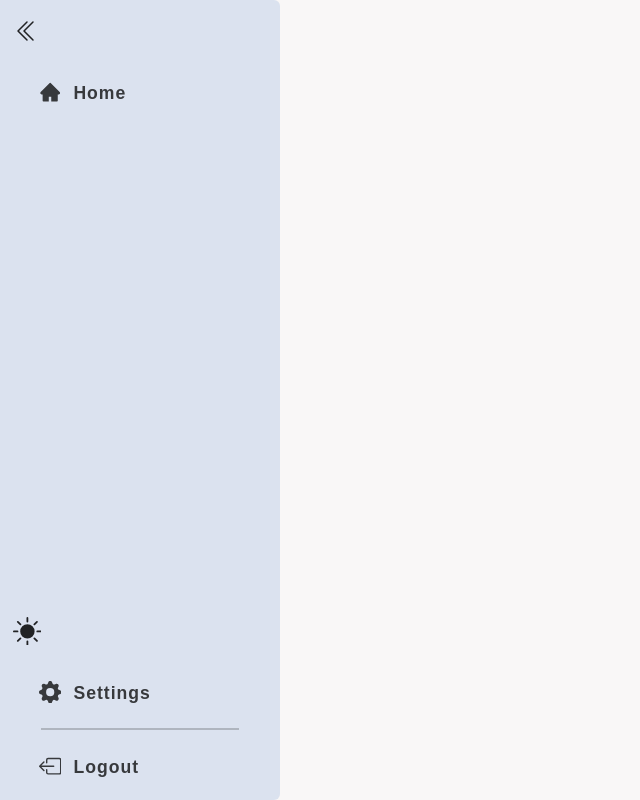
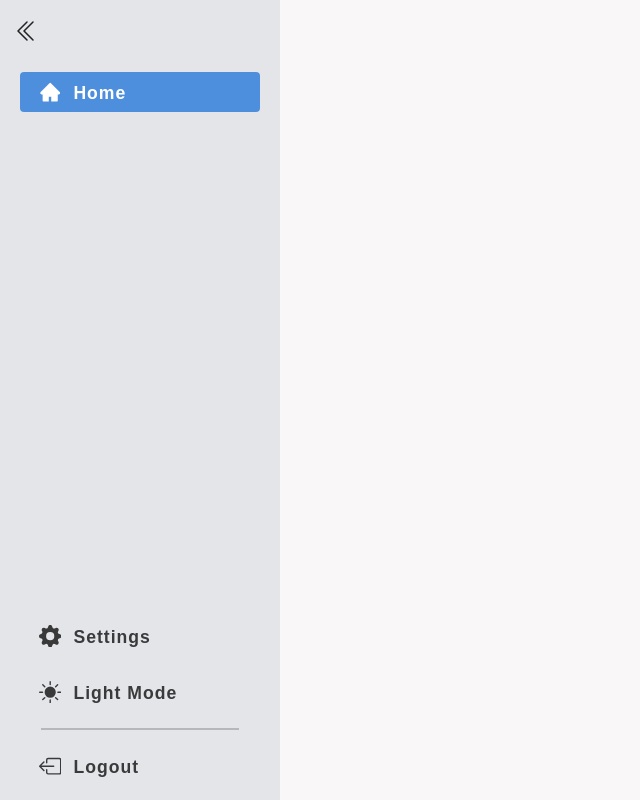
Before and after one commit to hanzzakino/r-sched-3, a React (Create React App) app: page / in a window 1280 px wide. Shown: the whole page, without its empty margins (0-640 px from the left). Built offline with nearby package versions, Linux system fonts and the light colour scheme.

Commit message:
UI Updates

```diff
--- a/src/components/Navpane.jsx
+++ b/src/components/Navpane.jsx
@@ -49,16 +49,6 @@ export default function Navpane() {
             <div>
                 <button
                     className={
-                        'nav-toggle' +
-                        (theme === 'light' ? ' nav-toggle-expanded' : '')
-                    }
-                    onClick={toggleTheme}
-                >
-                    {theme === 'light' ? <BsFillSunFill /> : <BsFillMoonFill />}
-                </button>
-
-                <button
-                    className={
                         'nav-menu-item' +
                         (currentView === 'settings'
                             ? ' nav-menu-item-selected'
@@ -69,6 +59,17 @@ export default function Navpane() {
                     <span>
                         <BsGearFill className="nav-menu-icon" />
                         <p>Settings</p>
+                    </span>
+                </button>
+
+                <button className={'nav-menu-item'} onClick={toggleTheme}>
+                    <span>
+                        {theme === 'light' ? (
+                            <BsFillSunFill className="nav-menu-icon toggle-light" />
+                        ) : (
+                            <BsFillMoonFill className="nav-menu-icon toggle-dark" />
+                        )}
+                        <p>{theme} mode</p>
                     </span>
                 </button>
                 <hr className="nav-separator" />
--- a/src/context/settingsContext.js
+++ b/src/context/settingsContext.js
@@ -3,7 +3,7 @@ import { createContext, useContext, useState, useEffect } from 'react'
 const SettingsContext = createContext()
 
 export const SettingsContextWrapper = ({ children }) => {
-    const [currentView, setCurrentView] = useState('')
+    const [currentView, setCurrentView] = useState('home')
     const [navExpanded, setNavExpanded] = useState(true)
     const [theme, setTheme] = useState('light')
 
--- a/src/styles/Navpane.css
+++ b/src/styles/Navpane.css
@@ -5,7 +5,7 @@
     position: fixed;
     transition: 0.25s ease-out;
     overflow: hidden;
-    border-radius: 0 var(--radius-6) var(--radius-6) 0;
+
     display: flex;
     flex-direction: column;
     justify-content: space-between;
@@ -64,14 +64,13 @@
     border: none;
     outline: none;
     cursor: pointer;
-    border-radius: var(--radius-6);
-    transition: 0.2s;
+    border-radius: var(--radius-4);
 }
 .nav-container span {
     display: flex;
     align-items: center;
     flex-direction: row;
-    width: 300px;
+    width: 210px;
 }
 .nav-menu-item span > p {
     margin-block-start: 0;
@@ -82,17 +81,38 @@
     font-weight: bold;
     letter-spacing: 1px;
 }
-.nav-menu-item span > .nav-menu-icon {
+.nav-menu-item span .nav-menu-icon {
     margin-left: 3px;
     margin-right: 12px;
     font-size: 1.4rem;
 }
 .nav-menu-item-selected {
     background-color: var(--accent-1);
-    color: var(--color-white);
+    color: var(--accent-1-foreground);
+    transition: 0.1s ease-in;
 }
 .nav-separator {
     justify-self: flex-start !important;
     width: 70%;
     border: 0.5px solid var(--foreground-primary-20);
 }
+
+.nav-menu-item p {
+    text-transform: capitalize;
+}
+
+.toggle-light {
+    animation: rotate 0.25s ease-out;
+}
+.toggle-dark {
+    animation: rotate 0.25s ease-out;
+}
+
+@keyframes rotate {
+    0% {
+        transform: rotateZ(0);
+    }
+    100% {
+        transform: rotateZ(360deg);
+    }
+}
--- a/src/styles/global.css
+++ b/src/styles/global.css
@@ -6,7 +6,7 @@
 
 .light {
     --background-primary: #f9f7f7;
-    --background-accent-primary: #dbe2ef;
+    --background-accent-primary: #e3e5e9;
 
     --foreground-primary: rgba(0, 0, 0, 0.85);
     --foreground-primary-75: rgb(0, 0, 0, 0.75);
@@ -14,6 +14,7 @@
 
     --accent-1: #4e8fdd;
     --accent-1-hover: #366196;
+    --accent-1-foreground: #ffffff;
 
     --color-red: #e03737;
     --color-red-hover: #a91a1a;
@@ -29,8 +30,9 @@
     --foreground-primary-75: rgba(255, 255, 255, 0.65);
     --foreground-primary-20: rgba(255, 255, 255, 0.15);
 
-    --accent-1: #2678db;
-    --accent-1-hover: #006aec;
+    --accent-1: #1662be;
+    --accent-1-hover: #1056ac;
+    --accent-1-foreground: #ffffff;
 
     --color-red: #e03737;
     --color-red-hover: #a91a1a;
```
